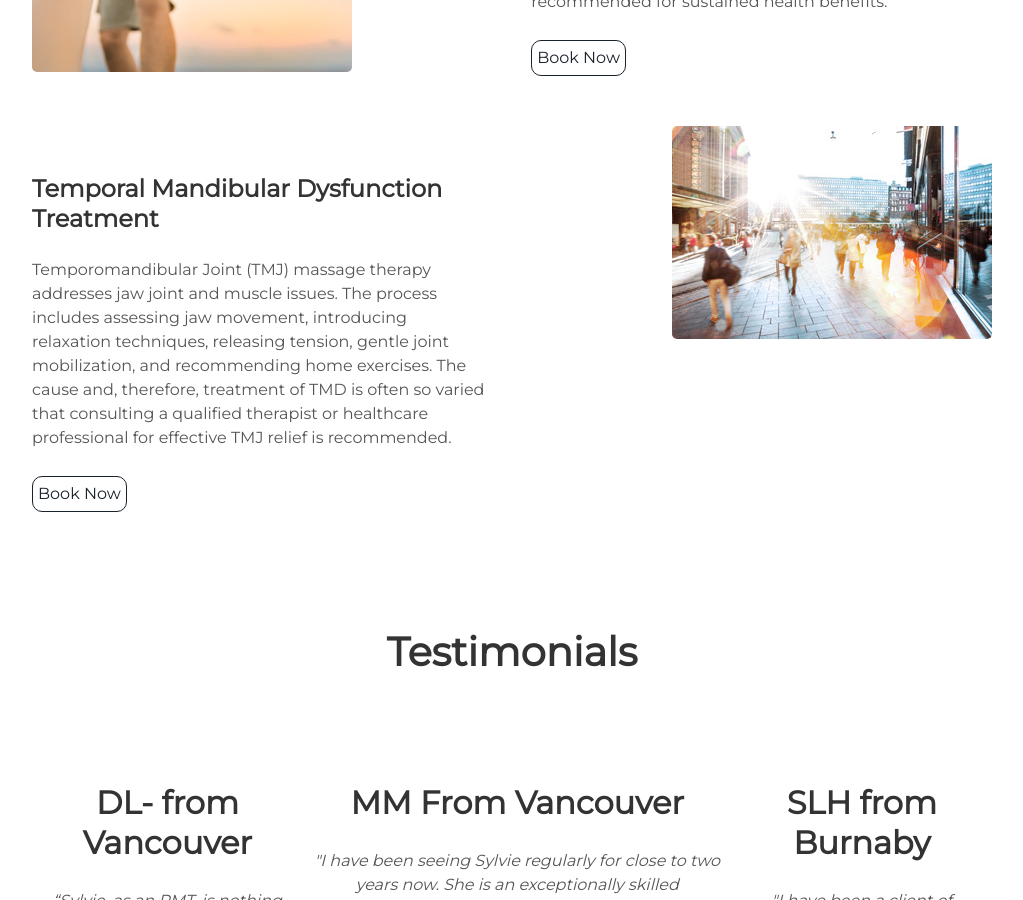
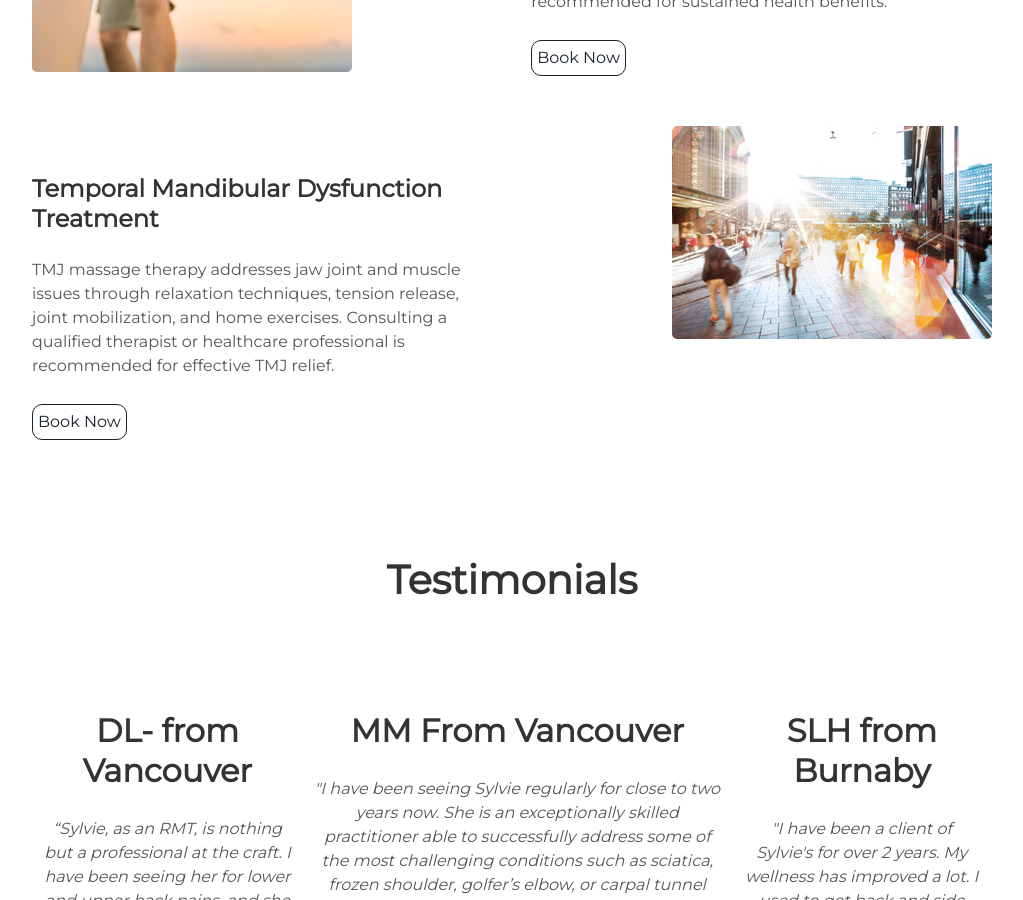
Before and after one commit to HelloMuscle/hellomuscle.github.io, a Jekyll site: the page built from index.html, in a window 1280 px wide and 900 px high, scrolled down 1717 px. Shown: the whole window, without its empty margins (128-1151 px from the left). Built offline with Jekyll 4.4.1, drawn with Linux system fonts in a browser that asks for light colours.

Commit message:
Update treatments.html
TMJD treatment edited to be shorter

```diff
--- a/_includes/treatments.html
+++ b/_includes/treatments.html
@@ -32,7 +32,8 @@
   </div>
   <div class="contents">
     <h3>Temporal Mandibular Dysfunction Treatment</h3>
-    <p>Temporomandibular Joint (TMJ) massage therapy addresses jaw joint and muscle issues. The process includes assessing jaw movement, introducing relaxation techniques, releasing tension, gentle joint mobilization, and recommending home exercises. The cause and, therefore, treatment of TMD is often so varied that consulting a qualified therapist or healthcare professional for effective TMJ relief is recommended.</p>
+    <p>TMJ massage therapy addresses jaw joint and muscle issues through relaxation techniques, tension release, joint mobilization, and home exercises. Consulting a qualified therapist or healthcare professional is recommended for effective TMJ relief.
+</p>
     <a class="project-link" href="https://hellomuscle.janeapp.com">Book Now</a>
   </div>
 </div>
```
